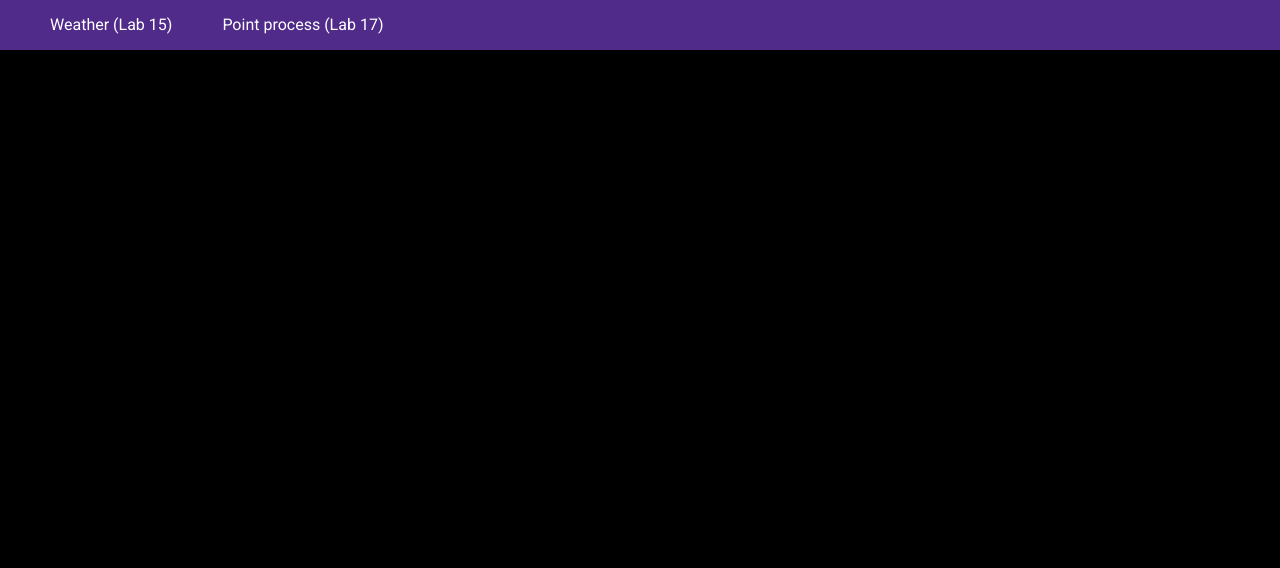
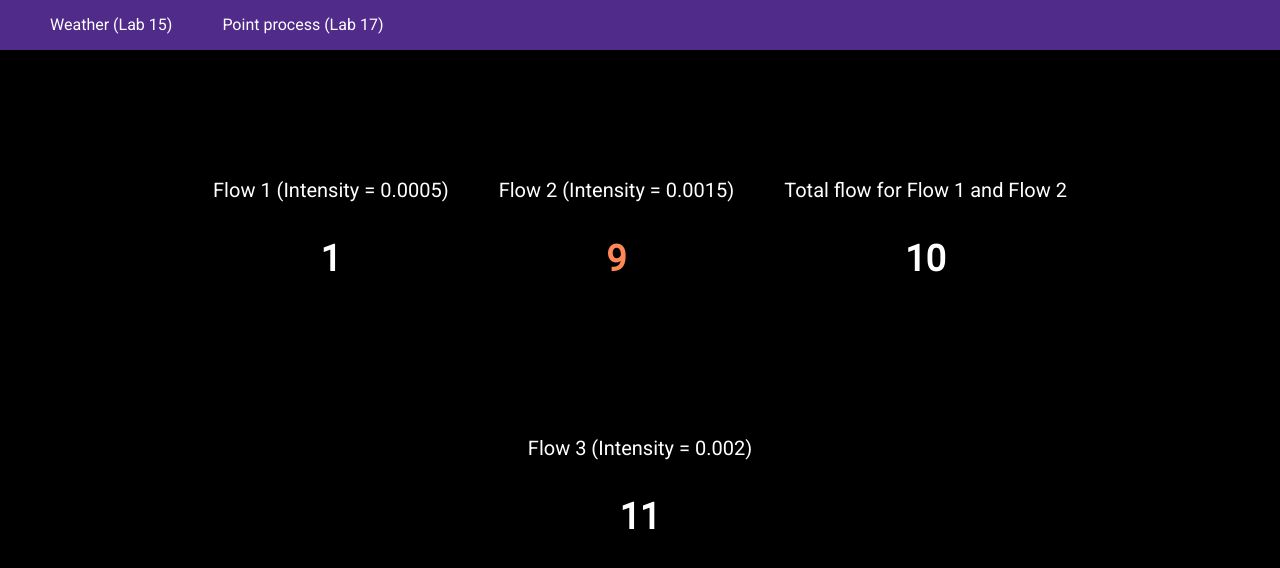
Before and after one commit to DmitryAvanesov/TSU-Simulation-Module4, an Angular app: page /point-process in a window 1280 px wide. Shown: the top 568 px of the page. Built offline with nearby package versions, Linux system fonts and the light colour scheme.

Commit message:
Flows + visualization

```diff
--- a/src/app/app.component.scss
+++ b/src/app/app.component.scss
@@ -1,4 +1,5 @@
 .container {
+  text-align: center;
   padding: 100px;
 
   & > * {
@@ -23,7 +24,12 @@
     cursor: pointer;
 
     &:hover {
-      color: #FF8856;
+      color: #ff8856;
+    }
+
+    &:focus {
+      outline: none;
+      box-shadow: none;
     }
   }
 }
--- a/src/app/point-process/point-process.component.html
+++ b/src/app/point-process/point-process.component.html
@@ -1 +1,6 @@
-<p>point-process works!</p>
+<div ngClass="container">
+  <div ngClass="amount" *ngFor="let amount of amounts; index as i">
+    <p ngClass="amount-name">{{names[i]}}</p>
+    <p [ngClass]="{'amount-number': true, 'amount-last': lastFlow == i}">{{amount}}</p>
+  </div>
+</div>
--- a/src/app/point-process/point-process.component.scss
+++ b/src/app/point-process/point-process.component.scss
@@ -0,0 +1,18 @@
+.amount {
+  display: inline-block;
+  color: white;
+  margin: 50px 25px;
+
+  .amount-name {
+    font-size: 20px;
+  }
+
+  .amount-number {
+    font-size: 36px;
+    font-weight: bold;
+  }
+
+  .amount-last {
+    color: #ff8856;
+  }
+}
--- a/src/app/point-process/point-process.component.ts
+++ b/src/app/point-process/point-process.component.ts
@@ -7,9 +7,52 @@ import { Component, OnInit } from '@angular/core';
 })
 export class PointProcessComponent implements OnInit {
 
-  constructor() { }
+  intensityFirst: number;
+  intensitySecond: number;
+  time: number;
+  amounts: Array<number>;
+  names: Array<string>;
+  lastFlow: number;
 
   ngOnInit(): void {
+    this.intensityFirst = 0.0005;
+    this.intensitySecond = 0.0015;
+    this.time = Date.now();
+    this.amounts = new Array(4).fill(0);
+    this.names = new Array(
+      `Flow 1 (Intensity = ${this.intensityFirst})`,
+      `Flow 2 (Intensity = ${this.intensitySecond})`,
+      `Total flow for Flow 1 and Flow 2`,
+      `Flow 3 (Intensity = ${this.intensityFirst + this.intensitySecond})`
+    );
+
+    this.setNextPoint(this.intensityFirst);
+    this.setNextPoint(this.intensitySecond);
+    this.setNextPoint(this.intensityFirst + this.intensitySecond);
+  }
+
+  setNextPoint(intensity: number): void {
+    setTimeout(
+      () => {
+        if (intensity == this.intensityFirst) {
+          this.amounts[0]++;
+          this.amounts[2]++;
+          this.lastFlow = 0;
+        }
+        else if (intensity == this.intensitySecond) {
+          this.amounts[1]++;
+          this.amounts[2]++;
+          this.lastFlow = 1;
+        }
+        else {
+          this.amounts[3]++;
+          this.lastFlow = 3;
+        }
+
+        this.setNextPoint(intensity);
+      },
+      -Math.log(Math.random()) / intensity
+    );
   }
 
 }
--- a/src/app/weather/weather.component.scss
+++ b/src/app/weather/weather.component.scss
@@ -12,7 +12,6 @@ body {
     margin-bottom: 50px;
 
     .day-label {
-      text-align: center;
       color: white;
       font-weight: bold;
       font-size: 20px;
@@ -32,7 +31,6 @@ body {
   .test {
     font-size: 18px;
     color: white;
-    text-align: center;
 
     .highlighted {
       font-weight: bold;
```
